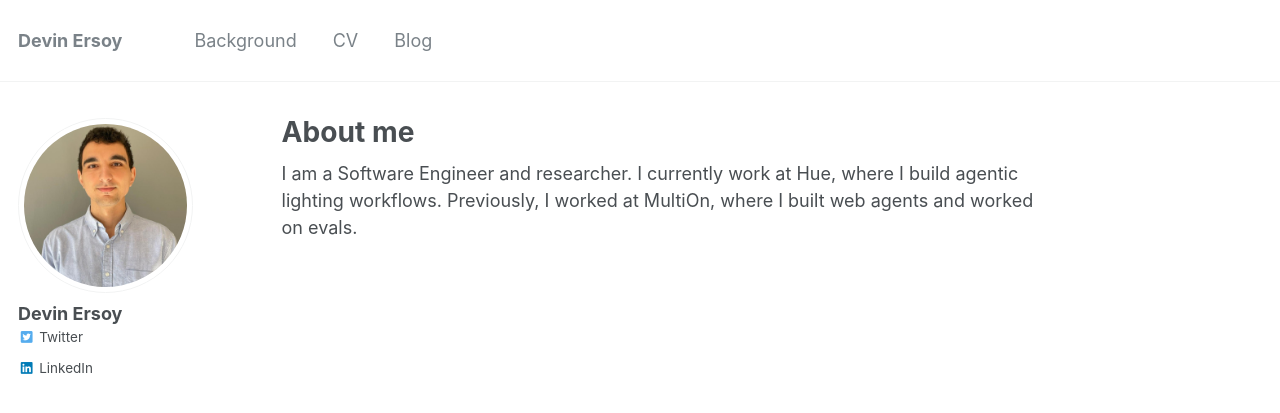
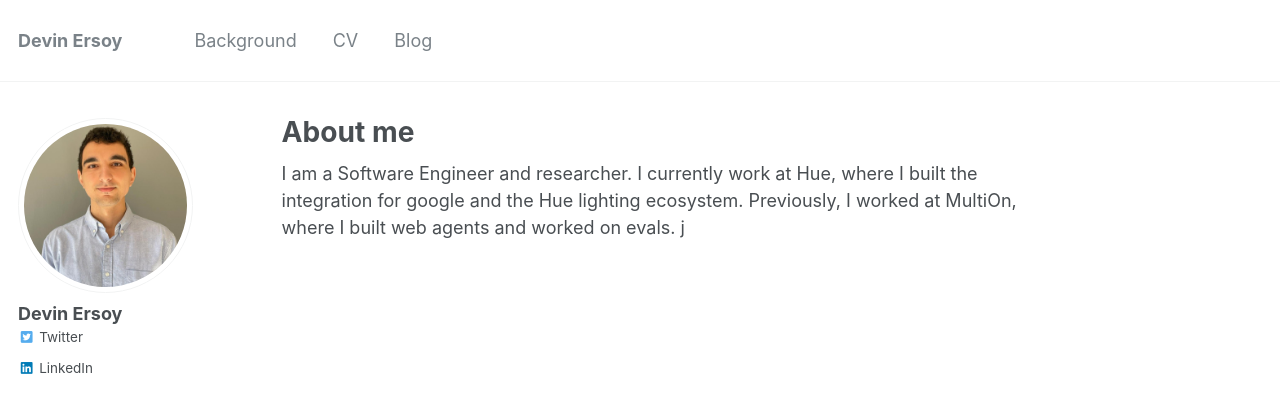
Before and after one commit to devinat1/devinat1.github.io, a Jekyll site: the page built from _pages/about.md, in a window 1280 px wide. Shown: the top 413 px of the page. Built offline with Jekyll 4.4.1, drawn with Linux system fonts in a browser that asks for light colours.

Commit message:
feat: Updated about page

```diff
--- a/_pages/about.md
+++ b/_pages/about.md
@@ -17,7 +17,7 @@ redirect_from:
   gtag('config', 'G-ZSMV5NQV3R');
 </script>
 
-I am a Software Engineer and researcher. I currently work at Hue, where I build agentic lighting workflows. Previously, I worked at MultiOn, where I built web agents and worked on evals.
-
+I am a Software Engineer and researcher. I currently work at Hue, where I built the integration for google and the Hue lighting ecosystem. Previously, I worked at MultiOn, where I built web agents and worked on evals.
+j
 <!-- News
 ----- -->
```
Also changed, not shown: 1 other file.
